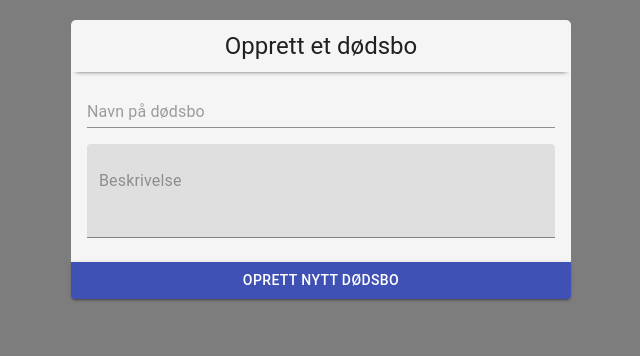
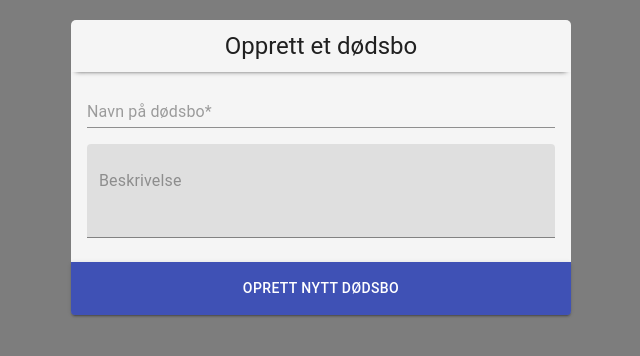
Before and after one commit to haryp2309/roddi-tdt4140, a React (Create React App) app: page /home in a window 1280 px wide. Both pictures are taken after a click on the button "OPRETT NYTT DØDSBO". Shown: the top 356 px of the page, without its empty margins (319-959 px from the left). Built offline with nearby package versions, Linux system fonts and the light colour scheme.

Commit message:
La til warning melding (#6)

```diff
--- a/package.json
+++ b/package.json
@@ -5,6 +5,7 @@
   "dependencies": {
     "@material-ui/core": "^4.11.3",
     "@material-ui/icons": "^4.11.2",
+    "@material-ui/lab": "^4.0.0-alpha.57",
     "@react-firebase/auth": "^0.2.10",
     "@react-firebase/firestore": "^0.5.5",
     "@testing-library/jest-dom": "^5.11.9",
--- a/src/components/Dødsbo.tsx
+++ b/src/components/Dødsbo.tsx
@@ -7,6 +7,8 @@ import {  Modal,
           CssBaseline } from '@material-ui/core';
 import Typography from '@material-ui/core/Typography';
 import Container from '@material-ui/core/Container';
+import Alert from '@material-ui/lab/Alert';
+
 
 
 const useStyles = makeStyles((theme) => ({
@@ -20,9 +22,13 @@ const useStyles = makeStyles((theme) => ({
   removeOutline: {
     outline: 0
   },
+  removeBorderRadius: {
+    borderRadius: 0,
+  },
   button: {
     borderTopRightRadius: 0,
-    borderTopLeftRadius: 0
+    borderTopLeftRadius: 0,
+    padding: 14,
   },
   TextField: {
     marginLeft: 0,
@@ -37,7 +43,6 @@ const useStyles = makeStyles((theme) => ({
     boxShadow: "0px 4px 5px -5px",
   }
 }));
-// ^ Dette ble copy pasta inn, skal vi definere styles sånn, eller i egen css fil??
 
 interface Props { }
 
@@ -47,6 +52,7 @@ const Dødsbo: React.FC<any> = (props) => {
     const [description, setDescription] = useState("");
     const [members, setMembers] = useState([]);
     const [objects, setObjects] = useState([]);
+    const [validInput, setValidInput] = useState(true);
 
     function createNewDødsbo(name: string, description: string, members: [], objects: []) {
         setName(name)
@@ -55,11 +61,31 @@ const Dødsbo: React.FC<any> = (props) => {
         setObjects(objects)
     }
 
+    const resetState = () => {
+      setName("");
+      setDescription("");
+      setMembers([]);
+      setObjects([]);
+    }
+
+    const checkFormData = () => {
+      setValidInput((name && description) != "");
+    }
+
+    const renderAlert = () => {
+      if (!validInput) return (
+        <Alert variant="filled" severity="warning" className={classes.removeBorderRadius}>
+          Vennligst fyll inn alle felt merket med (*)
+        </Alert>);
+    }
+
     return (
       <Modal
         open={props.openModal}
         onClose = { () => {
+          setValidInput(true);
           props.closeModal();
+          resetState();
         }}
       >
 
@@ -75,7 +101,7 @@ const Dødsbo: React.FC<any> = (props) => {
               <TextField
                 id="standard-full-width"
                 className={classes.TextField}
-                placeholder="Navn på dødsbo"
+                placeholder="Navn på dødsbo*"
                 fullWidth
                 margin="normal"
                 InputLabelProps={{
@@ -98,17 +124,19 @@ const Dødsbo: React.FC<any> = (props) => {
                 onChange={(e) => {setDescription(e.target.value)}}
               />
             </div>
+            {renderAlert()}
             <Button
                 className={classes.button}
                 fullWidth
                 variant="contained"
                 color="primary"
                 onClick={() => {
-                  props.getFormData({name: name, description: description});
+                    checkFormData();
+                    if (validInput) props.getFormData({name: name, description: description});
                 }}
             >
                 Oprett Nytt Dødsbo
-              </Button >
+            </Button>
           </Container>
         }
       </Modal>
```
Also changed, not shown: 1 other file (tests, documents, lock files or other folders). Lines whose indentation alone changed are shown as unchanged.
